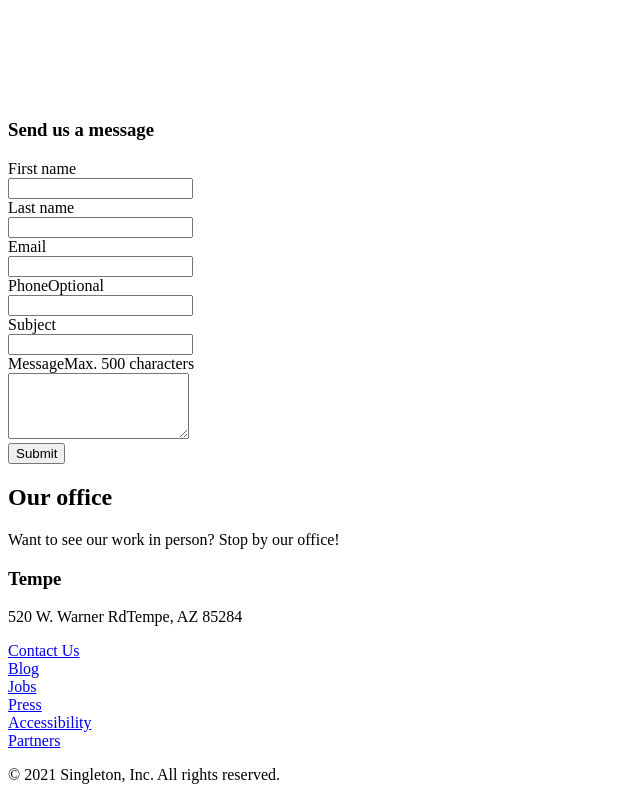
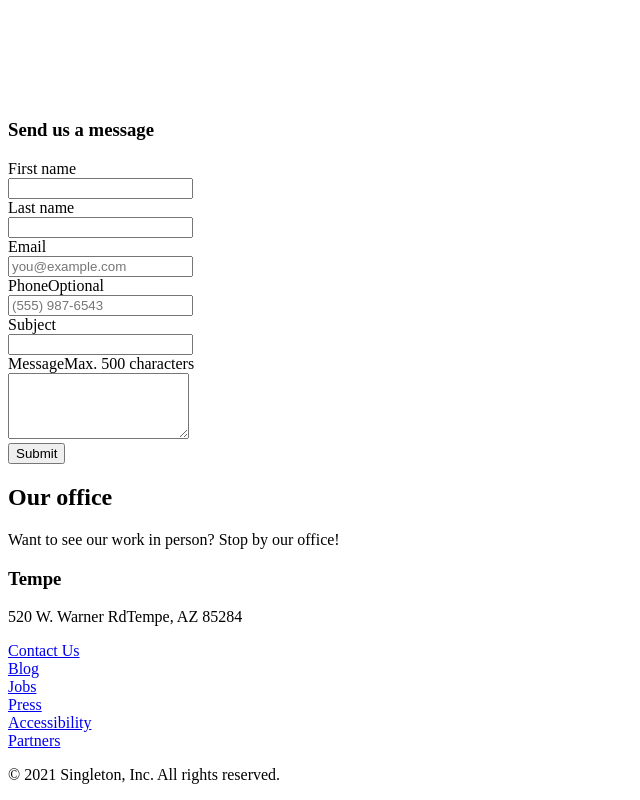
Before and after one commit to JamesSingleton/poco-verde, a Next.js app: page /contact-us in a window 1280 px wide. Shown: the part 6192-6992 px from the top of the page, without its empty margins (0-640 px from the left). Built offline with nearby package versions, Linux system fonts and the light colour scheme.

Commit message:
chore(forms): use formik

```diff
--- a/components/Home/Hero.jsx
+++ b/components/Home/Hero.jsx
@@ -5,7 +5,7 @@ import Logo from "@/components/Layout/Logo";
 export default function Herp() {
   return (
     <div className="text-center bg-white px-4 pb-4 pt-12 mx-auto sm:pb-0">
-      <div className="h-28 w-auto sm:w-2/4 mx-auto">
+      <div className="h-auto w-auto sm:w-2/4 mx-auto">
         <Logo classes="mx-auto" />
       </div>
       <p className="mt-3 max-w-md mx-auto text-base text-gray-500 sm:text-lg md:mt-5 md:text-xl md:max-w-3xl">
--- a/pages/contact-us.js
+++ b/pages/contact-us.js
@@ -1,6 +1,7 @@
 import { Fragment } from "react";
 import Head from "next/head";
 import { MailIcon, MenuIcon, PhoneIcon, XIcon } from "@heroicons/react/outline";
+import { Formik, Field, Form, ErrorMessage } from "formik";
 import { COMPANY_NAME_LONG, CONTACT_US_DESCRIPTION } from "@/lib/constants";
 
 const offices = [
@@ -241,40 +242,50 @@ const ContactUs = () => (
               <h3 className="text-lg font-medium text-warm-gray-900">
                 Send us a message
               </h3>
-              <form
-                action="#"
-                method="POST"
-                className="mt-6 grid grid-cols-1 gap-y-6 sm:grid-cols-2 sm:gap-x-8"
+              <Formik
+                initialValues={{
+                  firstName: "",
+                  lastName: "",
+                  email: "",
+                  phone: "",
+                  subject: "",
+                  message: "",
+                }}
+                onSubmit={async (values) => {
+                  await new Promise((r) => setTimeout(r, 500));
+                  alert(JSON.stringify(values, null, 2));
+                }}
               >
+                <Form className="mt-6 grid grid-cols-1 gap-y-6 sm:grid-cols-2 sm:gap-x-8">
                   <div>
                     <label
-                    htmlFor="first_name"
+                      htmlFor="firstName"
                       className="block text-sm font-medium text-warm-gray-900"
                     >
                       First name
                     </label>
                     <div className="mt-1">
-                    <input
+                      <Field
+                        className="py-3 px-4 block w-full shadow-sm text-warm-gray-900 focus:ring-teal-500 focus:border-teal-500 border-warm-gray-300 rounded-md"
+                        name="firstName"
+                        id="firstName"
                         type="text"
-                      name="first_name"
-                      id="first_name"
                         autoComplete="given-name"
-                      className="py-3 px-4 block w-full shadow-sm text-warm-gray-900 focus:ring-teal-500 focus:border-teal-500 border-warm-gray-300 rounded-md"
                       />
                     </div>
                   </div>
                   <div>
                     <label
-                    htmlFor="last_name"
+                      htmlFor="lastName"
                       className="block text-sm font-medium text-warm-gray-900"
                     >
                       Last name
                     </label>
                     <div className="mt-1">
-                    <input
+                      <Field
                         type="text"
-                      name="last_name"
-                      id="last_name"
+                        name="lastName"
+                        id="lastName"
                         autoComplete="family-name"
                         className="py-3 px-4 block w-full shadow-sm text-warm-gray-900 focus:ring-teal-500 focus:border-teal-500 border-warm-gray-300 rounded-md"
                       />
@@ -288,11 +299,12 @@ const ContactUs = () => (
                       Email
                     </label>
                     <div className="mt-1">
-                    <input
+                      <Field
+                        type="email"
                         id="email"
                         name="email"
-                      type="email"
                         autoComplete="email"
+                        placeholder="you@example.com"
                         className="py-3 px-4 block w-full shadow-sm text-warm-gray-900 focus:ring-teal-500 focus:border-teal-500 border-warm-gray-300 rounded-md"
                       />
                     </div>
@@ -313,11 +325,12 @@ const ContactUs = () => (
                       </span>
                     </div>
                     <div className="mt-1">
-                    <input
-                      type="text"
+                      <Field
+                        type="tel"
+                        id="phone"
                         name="phone"
-                      id="phone"
                         autoComplete="tel"
+                        placeholder="(555) 987-6543"
                         className="py-3 px-4 block w-full shadow-sm text-warm-gray-900 focus:ring-teal-500 focus:border-teal-500 border-warm-gray-300 rounded-md"
                         aria-describedby="phone-optional"
                       />
@@ -331,7 +344,7 @@ const ContactUs = () => (
                       Subject
                     </label>
                     <div className="mt-1">
-                    <input
+                      <Field
                         type="text"
                         name="subject"
                         id="subject"
@@ -355,13 +368,13 @@ const ContactUs = () => (
                       </span>
                     </div>
                     <div className="mt-1">
-                    <textarea
+                      <Field
+                        as="textarea"
                         id="message"
                         name="message"
                         rows={4}
                         className="py-3 px-4 block w-full shadow-sm text-warm-gray-900 focus:ring-teal-500 focus:border-teal-500 border border-warm-gray-300 rounded-md"
                         aria-describedby="message-max"
-                      defaultValue={""}
                       />
                     </div>
                   </div>
@@ -373,7 +386,8 @@ const ContactUs = () => (
                       Submit
                     </button>
                   </div>
-              </form>
+                </Form>
+              </Formik>
             </div>
           </div>
         </div>
```
Lines whose indentation alone changed are shown as unchanged.
